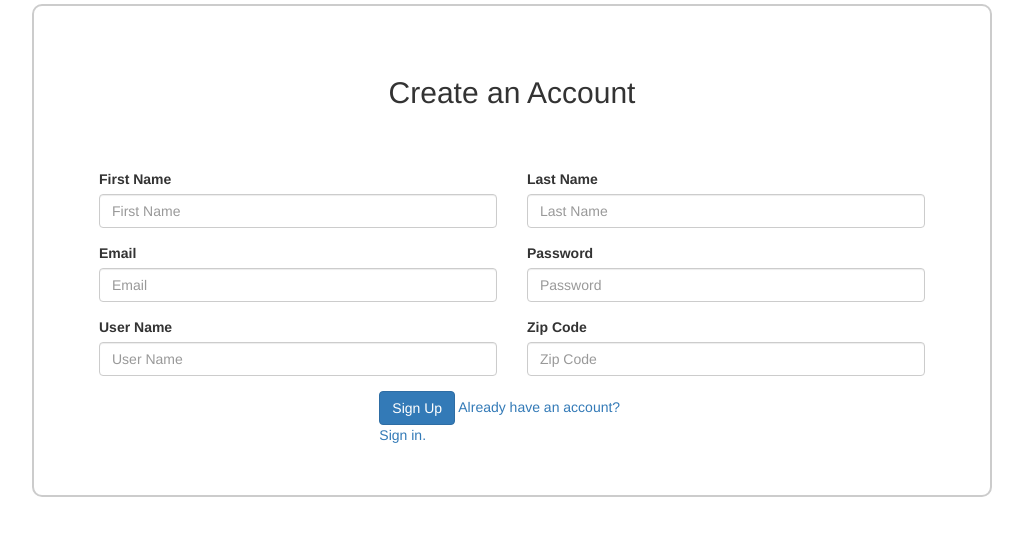
After one commit to anjaligr05/CauseConnect, a Flask app: template templates/signUp.html in a window 1280 px wide. The commit adds this page. Shown: the top 536 px of the page, without its empty margins (128-1151 px from the left). Run offline with Flask 2, Linux system fonts and the light colour scheme; the template is opened without the code that fills it, so the values that code supplies are empty; some libraries are stand-ins or nearby versions.

Commit message:
added the signup page

```diff
--- /dev/null
+++ b/styles/signUp.css
@@ -0,0 +1,26 @@
+.signUpHeader{
+    text-align: center;
+    margin-bottom: 60px;
+}
+
+.signUpPage{
+    width: 75%;
+    height: 500px;
+    margin: 0 auto;
+    display: flex;
+    flex-direction: column;
+    align-items: center;
+    justify-content: center;
+}
+
+.signUpForm{
+    width: 100%;
+    border: 2px solid #CCC;
+    padding: 50px;
+    border-radius: 10px;
+}
+
+.signUpFooter{
+ margin-top: 40px;
+
+}
--- /dev/null
+++ b/templates/signUp.html
@@ -0,0 +1,63 @@
+<!DOCTYPE html>
+<html>
+
+<head>
+    <meta charset="utf-8" />
+    <meta http-equiv="X-UA-Compatible" content="IE=edge">
+    <title>Page Title</title>
+    <meta name="viewport" content="width=device-width, initial-scale=1">
+    <link rel="stylesheet" href="https://maxcdn.bootstrapcdn.com/bootstrap/3.3.7/css/bootstrap.min.css" />
+    <link rel="stylesheet" type="text/css" media="screen" href="../styles/signUp.css" />
+</head>
+
+<body>
+    <div class="signUpPage">
+
+        <form class="signUpForm">
+                <h2 class="signUpHeader"> Create an Account </h2>
+
+            <div class="form-row">
+                <div class="form-group col-md-6">
+                    <label for="inputEmail4">First Name</label>
+                    <input type="email" class="form-control" id="inputEmail4" placeholder="First Name">
+                </div>
+                <div class="form-group col-md-6">
+                    <label for="inputPassword4">Last Name</label>
+                    <input type="password" class="form-control" id="inputPassword4" placeholder="Last Name">
+                </div>
+            </div>
+            <div class="form-row">
+                <div class="form-group col-md-6">
+                    <label for="inputEmail4">Email</label>
+                    <input type="email" class="form-control" id="inputEmail4" placeholder="Email">
+                </div>
+                <div class="form-group col-md-6">
+                    <label for="inputPassword4">Password</label>
+                    <input type="password" class="form-control" id="inputPassword4" placeholder="Password">
+                </div>
+            </div>
+            <div class="form-row">
+                <div class="form-group col-md-6">
+                    <label for="inputEmail4">User Name</label>
+                    <input type="email" class="form-control" id="inputEmail4" placeholder="User Name">
+                </div>
+                <div class="form-group col-md-6">
+                    <label for="inputPassword4">Zip Code</label>
+                    <input type="password" class="form-control" id="inputPassword4" placeholder="Zip Code">
+                </div>
+            </div>
+            <div class="row signUpFooter">
+                    <div class="col-md-4"></div>
+                    <div class="col-md-4">
+                            <button type="submit" class="btn btn-primary">Sign Up</button>
+                            <a href="login.html"> Already have an account? Sign in. </a>
+                    </div>
+                    <div class="col-md-4"></div>
+                </div>
+        </form>
+    </div>
+
+
+</body>
+
+</html>
```
Also changed, not shown: templates/index.html (+9 -7 lines), templates/causes.html (added).
